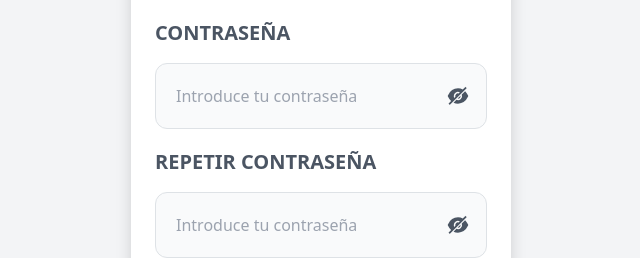
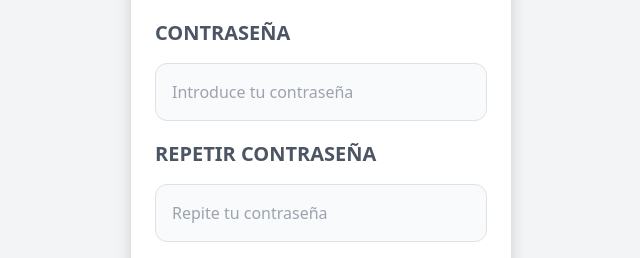
Before and after one commit to sandro132/CoAPP, a React (Vite) app in the folder frontend/: page /registrar in a window 1280 px wide. Shown: the part 553-811 px from the top of the page, without its empty margins (319-959 px from the left). Built offline with nearby package versions, Linux system fonts and the light colour scheme.

Commit message:
correction of the conexion backend and frontend

```diff
--- a/frontend/src/App.jsx
+++ b/frontend/src/App.jsx
@@ -11,7 +11,7 @@ import PagProfesional from "./paginas/PagProfesional"
 import PieChart from "./components/PieChart";
 
 
-console.log(import.meta.env.VITE_BACKEND_URL)
+//console.log(import.meta.env.VITE_BACKEND_URL)
 function App() {
   return (
     <BrowserRouter>
--- a/frontend/src/components/Alerta.jsx
+++ b/frontend/src/components/Alerta.jsx
@@ -1,6 +1,6 @@
 const Alerta = ({alerta}) => {
     return (
-        <div className={`${alerta.error ? 'from-orange-400 to-orange-600' : 'from - sky - 400 to - sky - 600'} bg-gradient-to-br text-cente p-3 rounded-xl uppercase text-white font-bold text-sm my-10 `}>
+        <div className={`${alerta.error ? 'from-orange-400 to-orange-600' : 'from-sky-400 to - sky - 600'} bg-gradient-to-br text-cente p-3 rounded-xl uppercase text-white font-bold text-sm my-10 `}>
             {alerta.msg}
         </div>
     )
--- a/frontend/src/components/Union.jsx
+++ b/frontend/src/components/Union.jsx
@@ -1,10 +1,10 @@
 import React, { useState } from 'react';
 import { AiFillEye, AiFillEyeInvisible } from 'react-icons/ai';
 
-const Union = () => {
+const Union = (seccion) => {
   const [showPwd, setShowPwd] = useState(false);
   const [password, setPassword] = useState('');
-
+  const [repetirPassword, setRepetirPassword] = ('');
   const handleTogglePwdVisibility = () => {
     setShowPwd(!showPwd);
   };
@@ -12,14 +12,26 @@ const Union = () => {
   const inputType = showPwd ? 'text' : 'password';
   const eyeIcon = showPwd ? <AiFillEye className='text-2xl ml-2 text-gray-600' /> : <AiFillEyeInvisible className='text-2xl ml-2 text-gray-600' />;
 
+  const valueInput = seccion === "password" ? password : repetirPassword;
+
+  const onChangeInput = (e) => {
+    if(seccion === "password") {
+      setPassword(e.target.value)
+    } else {
+      if(seccion === "repetir")
+      setRepetirPassword(e.target.value)
+    }
+  }
+
   return (
     <div className="w-full mt-3 p-3 border rounded-xl bg-gray-50 items-center justify-center flex flex-row">
       <input
+        id="password"
         type={inputType}
         placeholder="Introduce tu contraseña"
-        className="w-full p-1 bg-gray-50 "
-        value={password}
-        onChange={(e) => setPassword(e.target.value)}
+        className="w-full p-1 bg-gray-50"
+        value={valueInput}
+        onChange={onChangeInput}
       />
       <div onClick={handleTogglePwdVisibility}>
         {eyeIcon}
--- a/frontend/src/paginas/Login.jsx
+++ b/frontend/src/paginas/Login.jsx
@@ -3,7 +3,6 @@ import { Link } from "react-router-dom";
 import Alerta from "../components/Alerta";
 import clienteAxios from "../config/clienteAxios";
 import useAuth from "../hooks/useAuth";
-import Union from "../components/Union";
 
 const Login = () => {
   const [email, setEmail] = useState("");
@@ -93,10 +92,14 @@ const Login = () => {
             >
               Contraseña
               </label>
-              <span className="icon-eye"></span>
-              <div className="flex flex-row items-center justify-center">
-                 <Union />
-            </div>
+              <input
+                id="password"
+                type="password"
+                placeholder="Introduce tu contraseña"
+                className="w-full mt-3 p-3 border rounded-xl bg-gray-50"
+                value={password}
+                onChange={(e) => setPassword(e.target.value)}
+              />
           </div>
 
           <nav>
--- a/frontend/src/paginas/Registrar.jsx
+++ b/frontend/src/paginas/Registrar.jsx
@@ -18,11 +18,15 @@ const Registrar = () => {
   const handleSubmit = async e => {
     e.preventDefault();
 
+    console.log(password)
+    console.log(repetirpassword)
+
     if([name, email, password, repetirpassword].includes('')) {
       setAlerta({
         msg: 'Todos los campos son obligatorios',
         error: true
       })
+
       return
     }
 
@@ -140,11 +144,15 @@ const Registrar = () => {
               >
                 Contraseña
               </label>
-              <span className="icon-eye"></span>
-              <div className="flex flex-row items-center justify-center">
+              <input
+                id="password"
+                type="password"
+                placeholder="Introduce tu contraseña"
+                className="w-full mt-3 p-3 border rounded-xl bg-gray-50"
+                value={password}
+                onChange={(e) => setPassword(e.target.value)}
+              />
 
-                <Union />
-              </div>
             </div>
 
             <div className="my-5">
@@ -152,12 +160,17 @@ const Registrar = () => {
                 className="uppercase text-gray-600 block text-xl font-bold"
                 htmlFor="contraseña2"
               >
+
                 Repetir Contraseña
               </label>
-              <span className="icon-eye"></span>
-              <div className="flex flex-row items-center justify-center">
-                 <Union />
-                </div>
+              <input
+                id="password2"
+                type="password"
+                placeholder="Repite tu contraseña"
+                className="w-full mt-3 p-3 border rounded-xl bg-gray-50"
+                value={repetirpassword}
+                onChange={(e) => setRepetirPassword(e.target.value)}
+              />
               </div>
 
             <input
```
